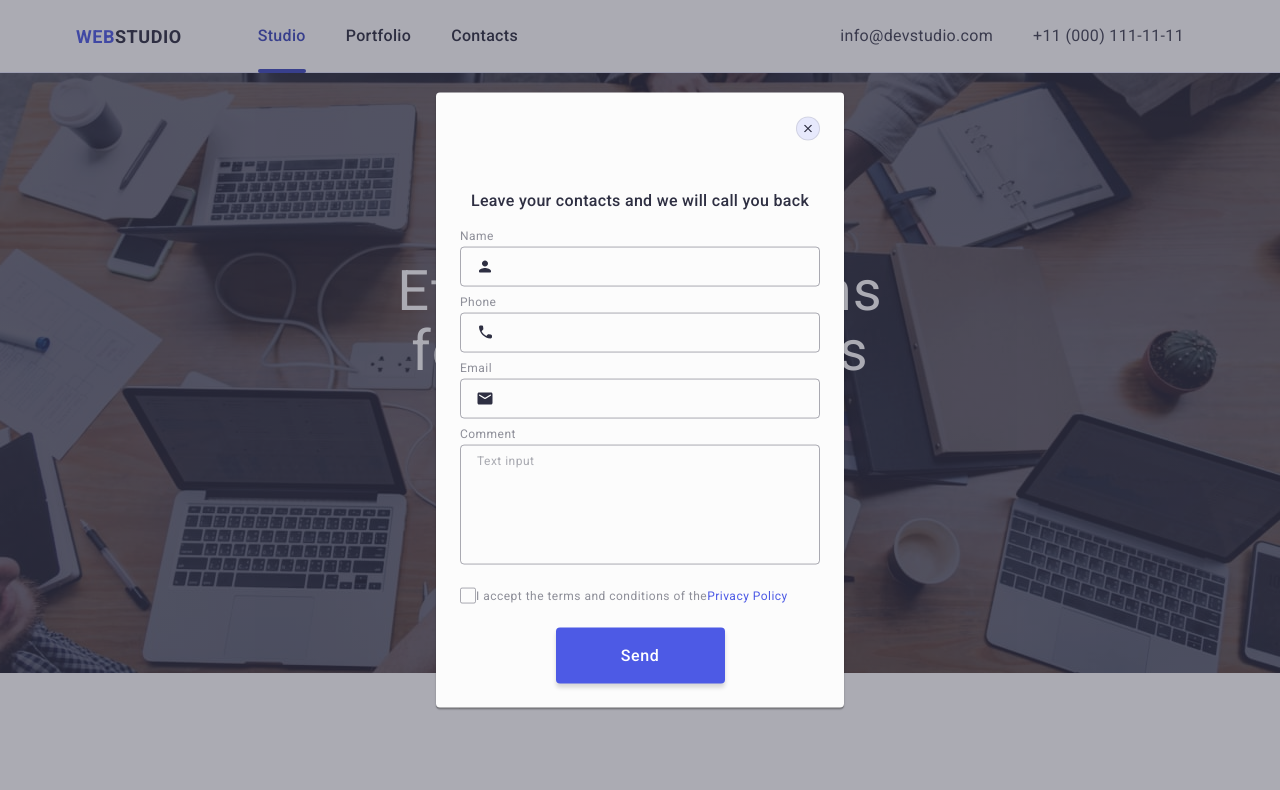
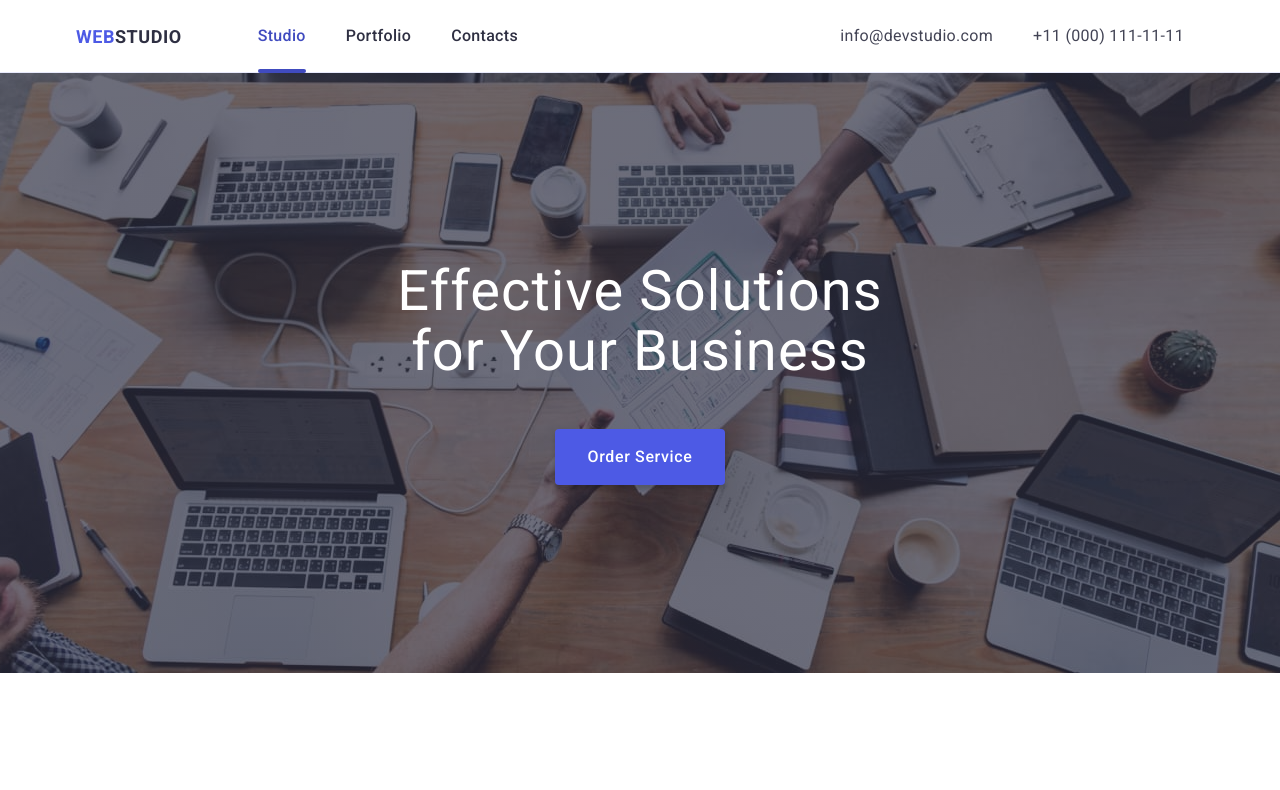
Before and after one commit to Lisovyk212/goit-markup-hw-05, a plain HTML site: page index.html in a window 1280 px wide. Shown: the top 790 px of the page. Drawn offline with nearby package versions, Linux system fonts and the light colour scheme.

Commit message:
commit message

```diff
--- a/css/styles.css
+++ b/css/styles.css
@@ -247,6 +247,7 @@ address {
 }
 .team-list-item {
   width: calc((100% - 3 * 24px) / 4);
+  background-color: url("path_to_image");
 }
 .team-social {
   display: flex;
@@ -605,12 +606,10 @@ address {
 .modal-title {
   font-weight: 500;
   font-size: 16px;
-  line-height: 24px;
   line-height: 1.5;
   letter-spacing: 0.02em;
   text-align: center;
   color: #2e2f42;
-  padding-top: 24px;
   margin-bottom: 16px;
 }
 .modal-label {
@@ -697,7 +696,7 @@ address {
   line-height: 1.17;
   letter-spacing: 0.04em;
   color: #8e8f99;
-  /* display: flex; */
+  display: flex;
   align-items: center;
   gap: 8px;
   transition: background-color 250ms cubic-bezier(0.4, 0, 0.2, 1),
--- a/index.html
+++ b/index.html
@@ -507,7 +507,7 @@
       </div>
     </footer>
     <!-- *****************Modal********************* -->
-    <div class="backdrop is-open">
+    <div class="backdrop">
       <div class="modal">
         <button type="button" class="modal-btm">
           <svg class="modal-icon-btm" width="8" height="8">
```
